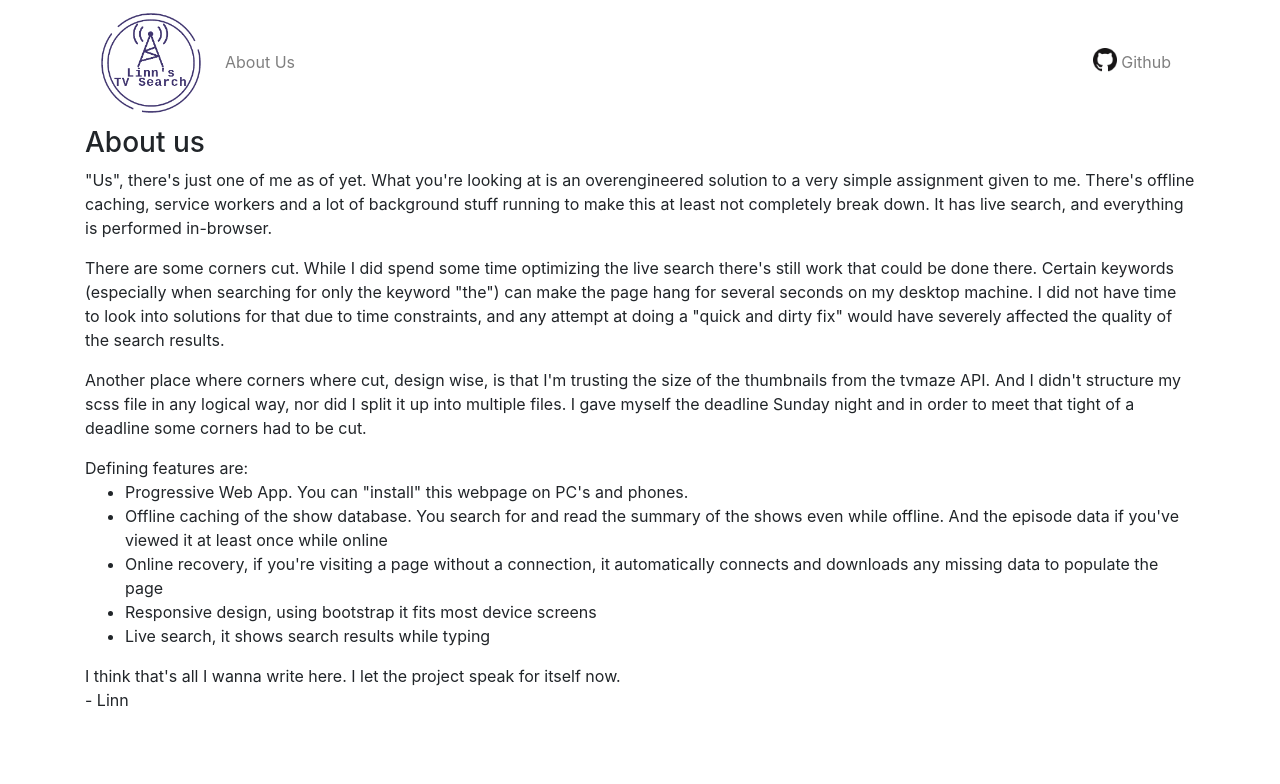
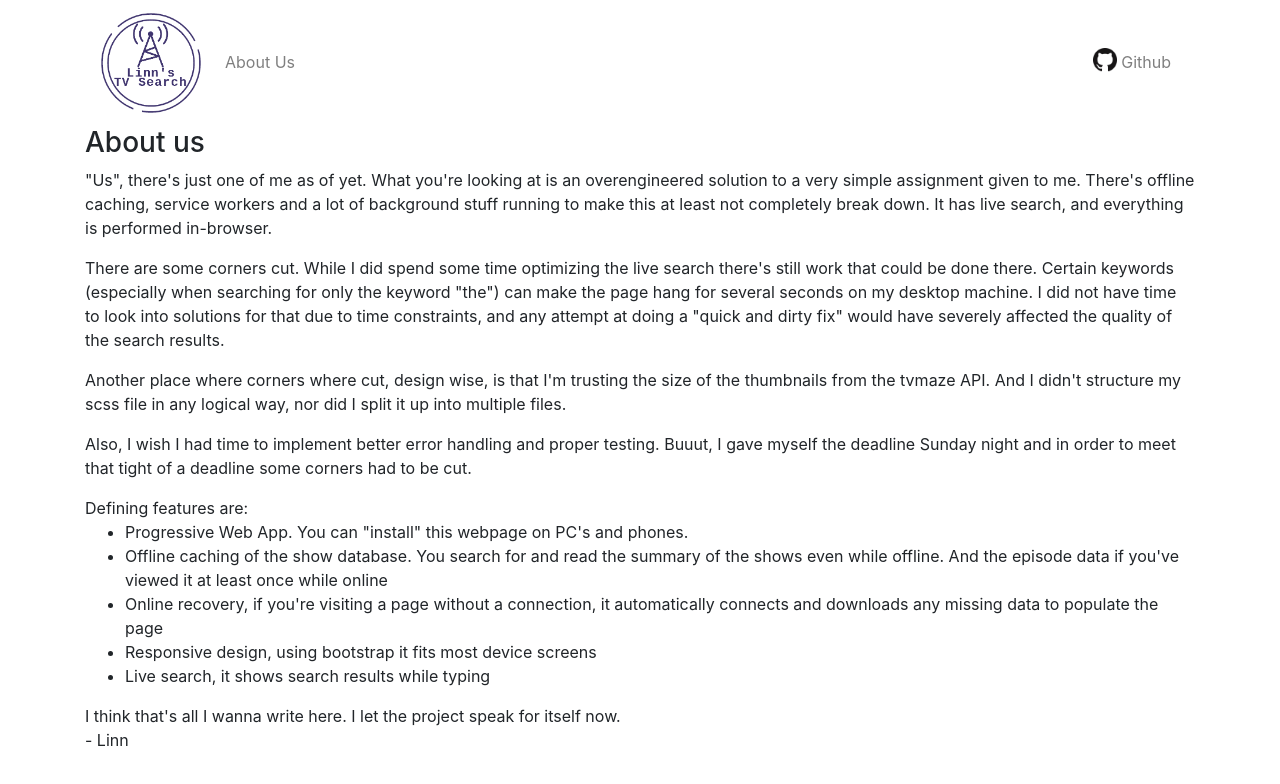
Before and after one commit to SimplyLinn/tvmaze-api-frontend, a Vue app: page /#/about in a window 1280 px wide. Shown: the top 784 px of the page. Built offline with nearby package versions, Linux system fonts and the light colour scheme; no server answers.

Commit message:
Updated about page

```diff
--- a/src/components/AboutUs.vue
+++ b/src/components/AboutUs.vue
@@ -14,7 +14,10 @@
     </p>
     <p>
       Another place where corners where cut, design wise, is that I'm trusting the size of the thumbnails from the tvmaze API. And I didn't structure
-      my scss file in any logical way, nor did I split it up into multiple files. I gave myself the deadline Sunday night and in order to meet that
+      my scss file in any logical way, nor did I split it up into multiple files.
+    </p>
+    <p>
+      Also, I wish I had time to implement better error handling and proper testing. Buuut, I gave myself the deadline Sunday night and in order to meet that
       tight of a deadline some corners had to be cut.
     </p>
     <p>
```
